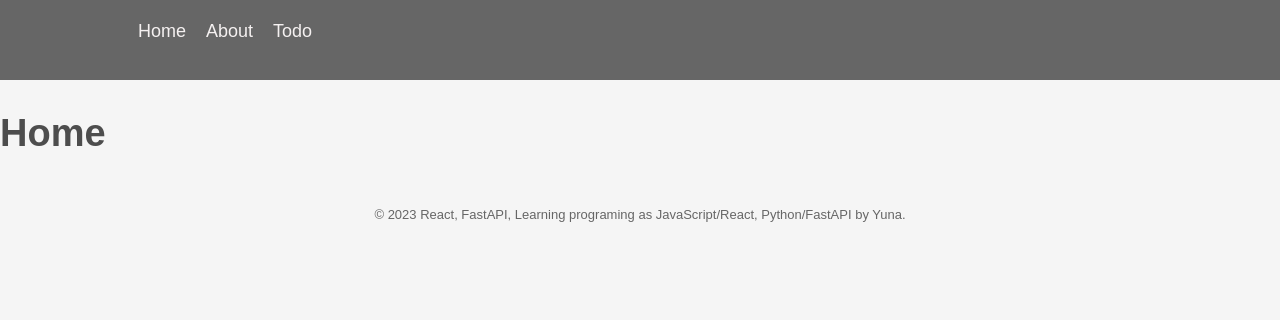
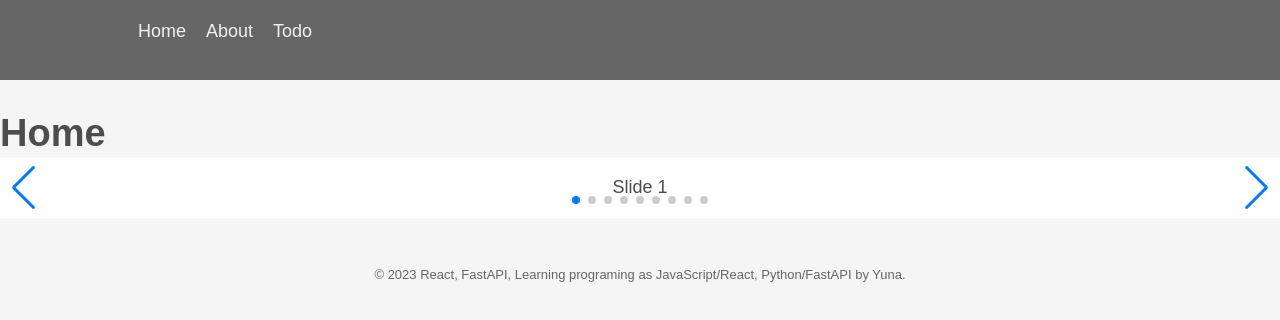
Before and after one commit to yuna096740/FastAPI_React_TodoApp, a React (Create React App) app in the folder fastapi-front/: page / in a window 1280 px wide. Shown: the top 320 px of the page. Built offline with nearby package versions, Linux system fonts and the light colour scheme.

Commit message:
[add] swiper slide

```diff
--- a/fastapi-front/src/App.jsx
+++ b/fastapi-front/src/App.jsx
@@ -1,5 +1,5 @@
 import { BrowserRouter, Routes, Route } from "react-router-dom";
-import { Home } from "./compornents/Router/Home";
+import  Home  from "./compornents/Router/Home";
 import { About } from "./compornents/Router/About";
 import TodoApp from "./compornents/Router/TodoApp";
 import Navbar from "./compornents/Navbar/nav";
--- /dev/null
+++ b/fastapi-front/src/compornents/Home/slideHome.css
@@ -0,0 +1,18 @@
+.swiper {
+  width: 100%;
+  height: 100%;
+  margin-left: auto;
+  margin-right: auto;
+}
+
+.swiper-slide {
+  text-align: center;
+  font-size: 18px;
+  background: #fff;
+  height: calc((100% - 30px) / 2) !important;
+
+  /* Center slide text vertically */
+  display: flex;
+  justify-content: center;
+  align-items: center;
+}
--- /dev/null
+++ b/fastapi-front/src/compornents/Home/slideHome.js
@@ -0,0 +1,41 @@
+import React, { useRef, useState } from 'react';
+// Import Swiper React components
+import { Swiper, SwiperSlide } from 'swiper/react';
+
+// Import Swiper styles
+import 'swiper/css';
+import 'swiper/css/pagination';
+import 'swiper/css/navigation';
+
+import './slideHome.css';
+
+// import required modules
+import { Pagination, Navigation } from 'swiper/modules';
+
+export default function SlideHome() {
+  return (
+    <>
+      <Swiper
+        slidesPerView={1}
+        spaceBetween={30}
+        loop={true}
+        pagination={{
+          clickable: true,
+        }}
+        navigation={true}
+        modules={[Pagination, Navigation]}
+        className="mySwiper"
+      >
+        <SwiperSlide><p>Slide 1</p></SwiperSlide>
+        <SwiperSlide><p>Slide 2</p></SwiperSlide>
+        <SwiperSlide><p>Slide 3</p></SwiperSlide>
+        <SwiperSlide><p>Slide 4</p></SwiperSlide>
+        <SwiperSlide><p>Slide 5</p></SwiperSlide>
+        <SwiperSlide><p>Slide 6</p></SwiperSlide>
+        <SwiperSlide><p>Slide 7</p></SwiperSlide>
+        <SwiperSlide><p>Slide 8</p></SwiperSlide>
+        <SwiperSlide><p>Slide 9</p></SwiperSlide>
+      </Swiper>
+    </>
+  );
+}
--- a/fastapi-front/src/compornents/Router/Home.js
+++ b/fastapi-front/src/compornents/Router/Home.js
@@ -1,8 +1,11 @@
+import SlideHome from "../Home/slideHome";
 
-export const Home = () => {
+export default function Home() {
   return (
     <div className="Home">
       <h1>Home</h1>
+      <SlideHome />
+
     </div>
   );
 };
```
